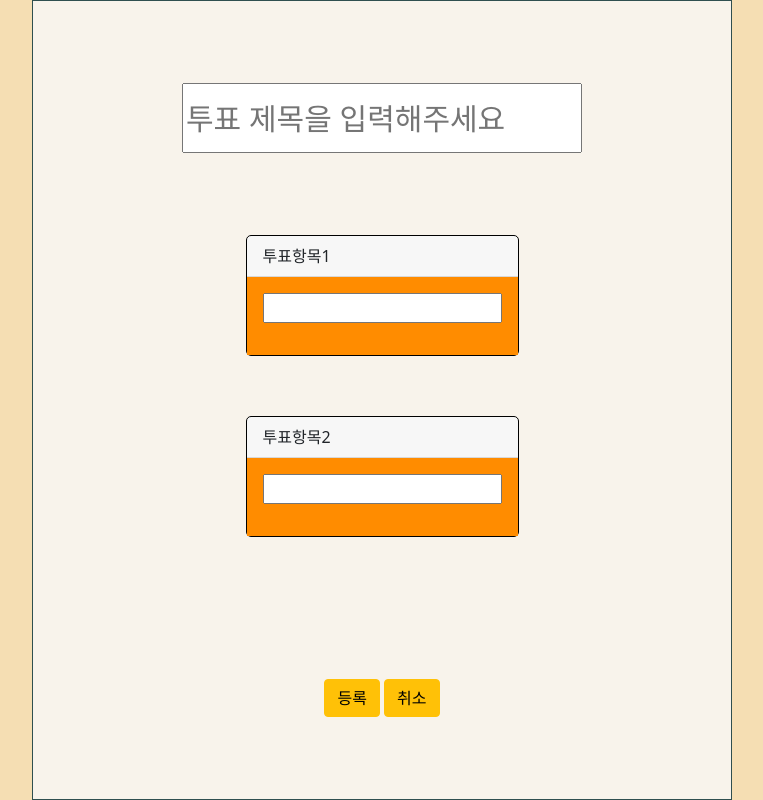
After one commit to osy9536/miniProject, a Flask app: page /votingPost in a window 1280 px wide. The commit adds this page. Shown: the whole page, without its empty margins (258-1021 px from the left). Run offline with Flask 2, Linux system fonts and the light colour scheme.

Commit message:
다중투표 해결 전

```diff
--- a/app.py
+++ b/app.py
@@ -65,18 +65,13 @@ def sign_in():
 ##### 회원가입
 ca = certifi.where()
 
-client = MongoClient(
-    'mongodb+srv://osy9536:~tpdud434861@cluster0.u6oggvp.mongodb.net/Cluster0?retryWrites=true&w=majority')
-db = client.dbvote
-
-
 @app.route('/voteView')
-def home():
+def voteview():
     return render_template('voteView.html')
 
 @app.route("/voteViewData", methods=["GET"])
-def homework_post():
-    all_voteList = list(db.voteList.find({}, {'_id': False}))
+def homework_post2():
+    all_voteList = list(db.vote.find({}, {'_id': False}))
 
     return jsonify({'msg':all_voteList})
 
@@ -90,7 +85,7 @@ def sign_up():
 #로그인 완료 시 메인 페이지로 이동
 @app.route('/page/main')
 def page_main():
-    return render_template('detail.html')
+    return render_template('voteView.html')
 
 @app.route("/api/signup", methods=["POST"])
 def web_signup_post():
@@ -117,9 +112,11 @@ def web_comments_post():
         payload=jwt.decode(token_receive,SECRET_KEY,algorithms=['HS256'])
         user_info = db.users.find_one({"email": payload["id"]})
         comment_receive = request.form['comment_give']
+        vote_receive = request.form['voteId_give']
         doc = {
             'user_id': user_info["email"],
-            'comment': comment_receive
+            'comment': comment_receive,
+            'vote_id': vote_receive
         }
         db.comments.insert_one(doc)
 
@@ -132,9 +129,10 @@ def web_comments_post():
 def web_comments_get():
     order_list = list(db.comments.find({}, {'_id': False}))
     return jsonify({'comments': order_list})
-@app.route("/comment/comments_list", methods=["GET"])
+@app.route("/comment/comments_list", methods=["POST"])
 def posting_comments_list_get():
-    comments_list = list(db.comments.find({}, {'_id': False}))
+    voteId_Receive= request.form["voteId_give"]
+    comments_list = list(db.comments.find({'vote_id':voteId_Receive}, {'_id': False}))
     return jsonify({'comments': comments_list})
 
 @app.route("/comment/delete", methods=["POST"])
@@ -149,51 +147,59 @@ def comment_delete():
 def modify_left():
     left_name_receive = request.form["left_name_give"]
     left_num_receive = request.form["left_num_give"]
-    db.homework3.update_one({'left_name': left_name_receive},
+    db.vote.update_one({'left_name': left_name_receive},
                             {'$set': {'left_num': left_num_receive}})
     return jsonify({'msg': '투표 완료!'})
 
 @app.route("/homework/r_modify", methods=["POST"])
 def modify_right():
-    token_receive = request.cookies.get('mytoken')
-    try:
-        payload = jwt.decode(token_receive, SECRET_KEY, algorithms=['HS256'])
-        user_info = db.users.find_one({"email": payload["id"]})
-        right_name_receive = request.form["right_name_give"]
-        right_num_receive = request.form["right_num_give"]
-        db.homework3.update_one({'right_name': right_name_receive},
-                                {'$set': {'right_num': right_num_receive, 'user_id': user_info["email"]}})
-        return jsonify({'msg': '투표 완료!'})
-
-    except(jwt.ExpiredSignatureError, jwt.exceptions.DecodeError):
-        return redirect(url_for("home"))
+    right_name_receive = request.form["right_name_give"]
+    right_num_receive = request.form["right_num_give"]
+    db.vote.update_one({'right_name': right_name_receive},
+                            {'$set': {'right_num': right_num_receive}})
+    return jsonify({'msg': '투표 완료!'})
 
 
 @app.route("/homework", methods=["GET"])
 def homework_get():
-    comment_list = list(db.homework3.find({}, {'_id': False}))
+    comment_list = list(db.vote.find({}, {'_id': False}))
 
     return jsonify({'comment': comment_list})
-@app.route("/homework", methods=["POST"])
-def homework_post():
-    title_receive = request.form["title_give"]
-    user_id_receive = request.form["user_id_give"]
-    left_name_receive = request.form["left_name_give"]
-    left_num_receive = request.form["left_num_give"]
-    right_name_receive = request.form["right_name_give"]
-    right_num_receive = request.form["right_num_give"]
 
-    doc = {
-        'user_id': user_id_receive,
-        'title': title_receive,
-        'left_name': left_name_receive,
-        'left_num': left_num_receive,
-        'right_name': right_name_receive,
-        'right_num': right_num_receive
-    }
-    db.homework3.insert_one(doc)
+@app.route("/votingPost",methods=["POST"])
+def voting():
+    token_receive = request.cookies.get('mytoken')
+    try:
+        payload = jwt.decode(token_receive, SECRET_KEY, algorithms=['HS256'])
+        left_name_receive = db.users.find_one({'email': payload["id"]})
+        print(left_name_receive)
+        right_num_receive = request.form['right_num_give']
+        left_num_receive = request.form['left_num_give']
+        voting_title_receive = request.form['voting_title_give']
+        voting1_body_receive = request.form['voting1_body_give']
+        voting2_body_receive = request.form['voting2_body_give']
+        cnt = db.count.find_one({})
+        doc = {'count_id': cnt["cnt"],
+                'user_id' : left_name_receive["email"],
+               'title':voting_title_receive,
+               'left_name':voting1_body_receive,
+               'right_name':voting2_body_receive,
+               'right_num': right_num_receive,
+               'left_num': left_num_receive}
+        db.vote.insert_one(doc)
+        db.count.update_one({},
+                            {'$set': {'cnt': cnt["cnt"]+1}})
+        return jsonify({'msg': '투표글 작성 완료'})
+    except jwt.exceptions.DecodeError:
+        return redirect(url_for("/login_1", msg="로그인 정보가 존재하지 않습니다."))
+@app.route("/votingPost")
+def goto_votingPost():
+    return render_template('votingPost.html');
 
-    return jsonify({'msg': '저장완료!'})
+@app.route("/detail")
+def goto_detail():
+    return render_template('detail.html');
+
 
 if __name__ == '__main__':
     app.run('0.0.0.0', port=5000, debug=True)
--- /dev/null
+++ b/templates/votingPost.html
@@ -0,0 +1,136 @@
+<!DOCTYPE html>
+<html lang="en">
+<head>
+    <meta charset="UTF-8">
+    <meta name="viewport" content="width=device-width, initial-scale=1, shrink-to-fit=no">
+
+    <title>votingPost page</title>
+
+    <script src="https://ajax.googleapis.com/ajax/libs/jquery/3.5.1/jquery.min.js"></script>
+
+    <link href="https://cdn.jsdelivr.net/npm/bootstrap@5.0.2/dist/css/bootstrap.min.css" rel="stylesheet"
+          integrity="sha384-EVSTQN3/azprG1Anm3QDgpJLIm9Nao0Yz1ztcQTwFspd3yD65VohhpuuCOmLASjC" crossorigin="anonymous">
+    <script src="https://ajax.googleapis.com/ajax/libs/jquery/3.5.1/jquery.min.js"></script>
+    <script src="https://cdn.jsdelivr.net/npm/bootstrap@5.0.2/dist/js/bootstrap.bundle.min.js"
+            integrity="sha384-MrcW6ZMFYlzcLA8Nl+NtUVF0sA7MsXsP1UyJoMp4YLEuNSfAP+JcXn/tWtIaxVXM"
+            crossorigin="anonymous"></script>
+
+
+</head>
+
+<style>
+
+    body {
+        background-color: wheat;
+    }
+
+    .writing_box {
+        background-color: rgb(248, 243, 235);
+        width : 700px;
+
+        border: 1px solid darkslategray;
+        width: 95%;
+        max-width: 700px;
+        height: 800px;
+        margin: 0px auto 0px auto;
+        display: flex;
+        flex-direction: column;
+        align-items: center;
+        justify-content: space-evenly;
+    }
+
+    .title_box {
+        margin: 0px auto 0px auto;
+        border-radius: 10px;
+    }
+
+    .card {
+        margin-bottom: 60px;
+    }
+
+    .button_group > button {
+        text-align: center;
+        display: inline-block;
+    }
+
+    .card-body {
+        background-color: darkorange;
+    }
+
+    .card {
+        border: 1px solid black;
+        border-radius: 5px;
+    }
+
+</style>
+
+
+<script>
+
+
+    function save_info() {
+        let left_num = 0
+        let right_num = 0
+
+
+        $.ajax({
+            type: "POST",
+            url: "/votingPost",
+            data: {voting_title_give : $('#floatingInputValue').val(),
+                   voting1_body_give : $('#voting1').val(),
+                   voting2_body_give : $('#voting2').val(),
+                   left_num_give: left_num,
+                    right_num_give: right_num
+            },
+            success: function (response) {
+                alert(response['msg'])
+                window.location.href = "/voteView"
+            }
+        })
+
+    }
+
+
+</script>
+
+
+<body>
+
+<div class="wrap">
+    <div class="writing_box">
+        <div class="title_box">
+            <input id="floatingInputValue" type="text" placeholder="투표 제목을 입력해주세요" style="width:400px;height:70px;font-size:30px;">
+        </div>
+
+
+        <div class="voting_body">
+            <div class="card">
+                <div class="card-header">
+                    투표항목1
+                </div>
+                <div class="card-body">
+                    <p><input class="voting_body" id="voting1" type="text"></p>
+                </div>
+            </div>
+            <div class="card">
+                <div class="card-header">
+                    투표항목2
+                </div>
+                <div class="card-body">
+                    <p><input class="voting_body" id="voting2" type="text"></p>
+                </div>
+            </div>
+        </div>
+        <div class="button_group">
+            <button type="button" class="btn btn-warning" onclick="save_info()">등록</button>
+            <button type="button" class="btn btn-warning" onclick="history.back()">취소</button>
+        </div>
+
+
+    </div>
+
+</div>
+
+
+</body>
+</html>
```
Also changed, not shown: static/signup_main.js (+2 -13 lines), templates/detail.html (+44 -31 lines), templates/voteView.html (+10 -7 lines).
